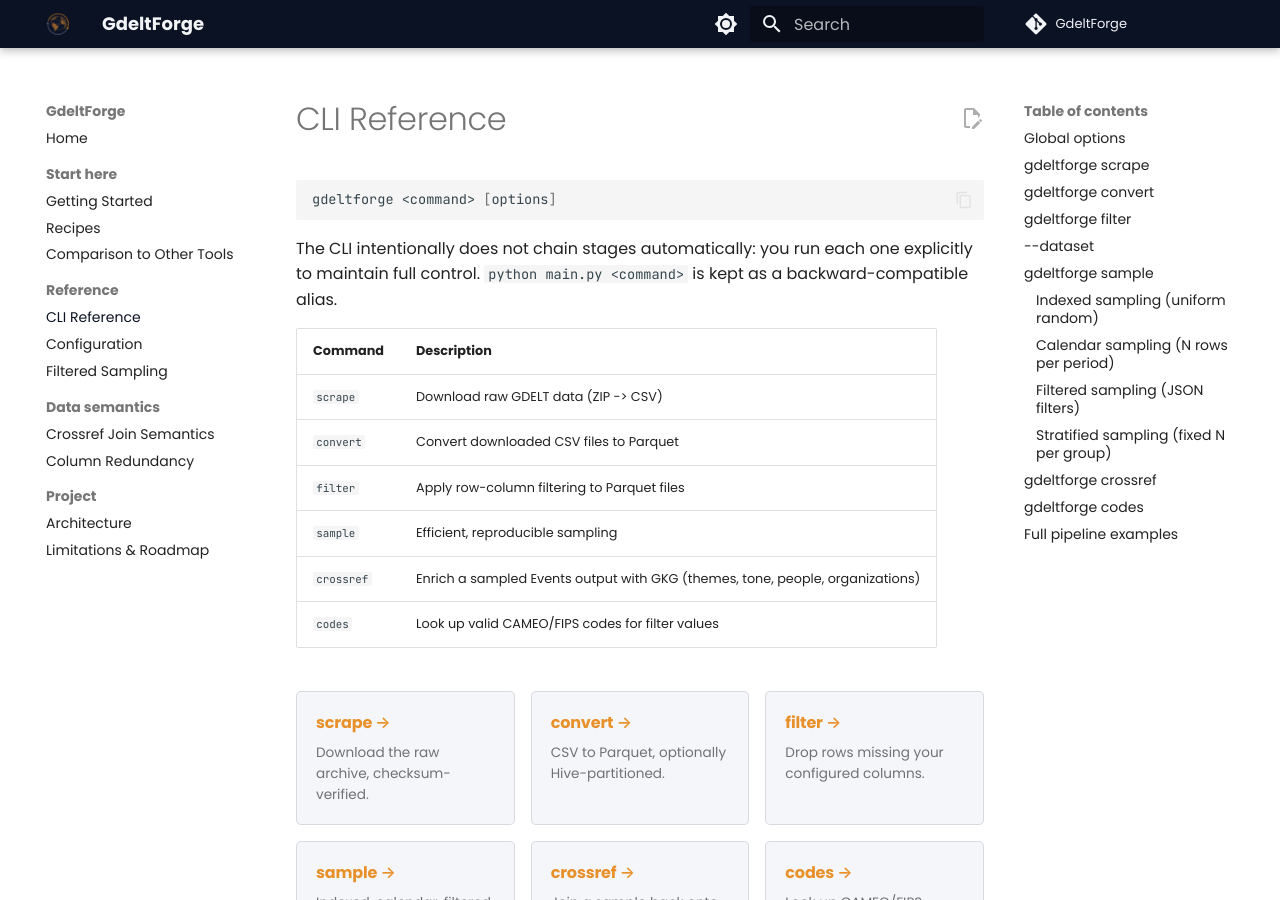
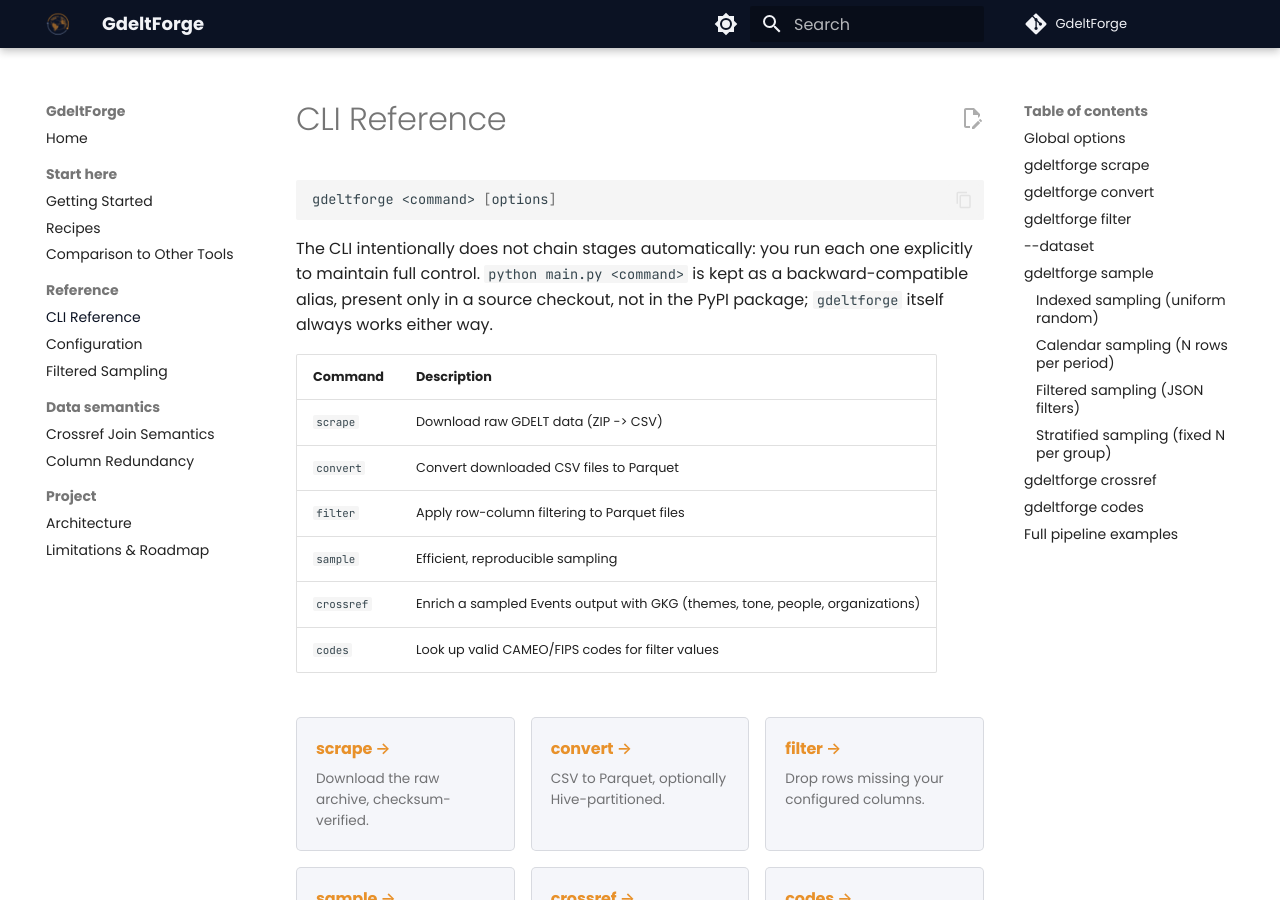
Before and after one commit to Vinicius-Teixeirac/GdeltForge, an MkDocs documentation site: the page built from docs/cli-reference.md, in a window 1280 px wide and 900 px high. Built offline with MkDocs 1.6.1 and Material for MkDocs 9.7.7, drawn with Linux system fonts in a browser that asks for light colours; comment, search, counter and statistics services are not loaded.

Commit message:
docs: scope the main.py shim claim to a source checkout
README.md's CLI section stated, with no qualifier, that
python main.py <command> "is kept as a backward-compatible
equivalent," directly below the README's own primary
pip install gdeltforge instructions. The shim genuinely doesn't
exist in the PyPI wheel: confirmed directly, an installed venv has
no main.py anywhere in it, and python main.py --help fails with a
plain FileNotFoundError. docs/getting-started.md already carried the
correct qualifier ("only present in a source checkout, not in the
PyPI package"); README.md and docs/cli-reference.md did not, an
inconsistency most likely to mislead exactly the reader coming
straight from the pip install path.

Both now state the same scope docs/getting-started.md already did.
architecture.md's and README's own project-structure file trees are
left unchanged: those are describing a source checkout's layout as
such, not making a PyPI-parity claim, so the same qualifier there
would be redundant.

Found via a live comprehensive QA pass.

````diff
--- a/docs/cli-reference.md
+++ b/docs/cli-reference.md
@@ -4,7 +4,7 @@
 gdeltforge <command> [options]
 ```
 
-The CLI intentionally does not chain stages automatically: you run each one explicitly to maintain full control. `python main.py <command>` is kept as a backward-compatible alias.
+The CLI intentionally does not chain stages automatically: you run each one explicitly to maintain full control. `python main.py <command>` is kept as a backward-compatible alias, present only in a source checkout, not in the PyPI package; `gdeltforge` itself always works either way.
 
 | Command | Description |
 |---------|-------------|
````
Also changed, not shown: CHANGELOG.md (+5 -0 lines), README.md (+1 -1 lines).
